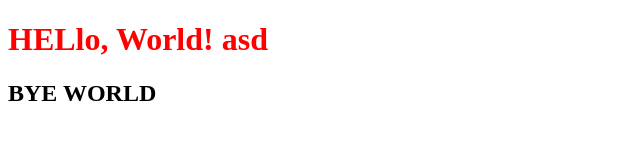
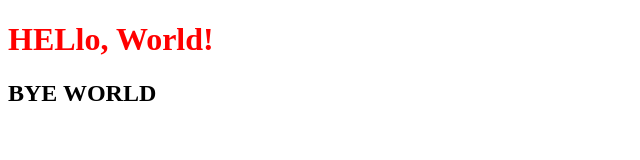
Before and after one commit to igakim/igakim.github.io, a plain HTML site: page index.html in a window 1280 px wide. Shown: the full height of the page, 0-640 px from the left. Drawn offline with Linux system fonts and the light colour scheme.

Commit message:
fix: index.html

```diff
--- a/index.html
+++ b/index.html
@@ -7,7 +7,7 @@
   </head>
   <body>
     <div class="hello">
-      <h1>HELlo, World! asd</h1>
+      <h1>HELlo, World!</h1>
       <h2>BYE WORLD</h2>
     </div>
   </body>
```
